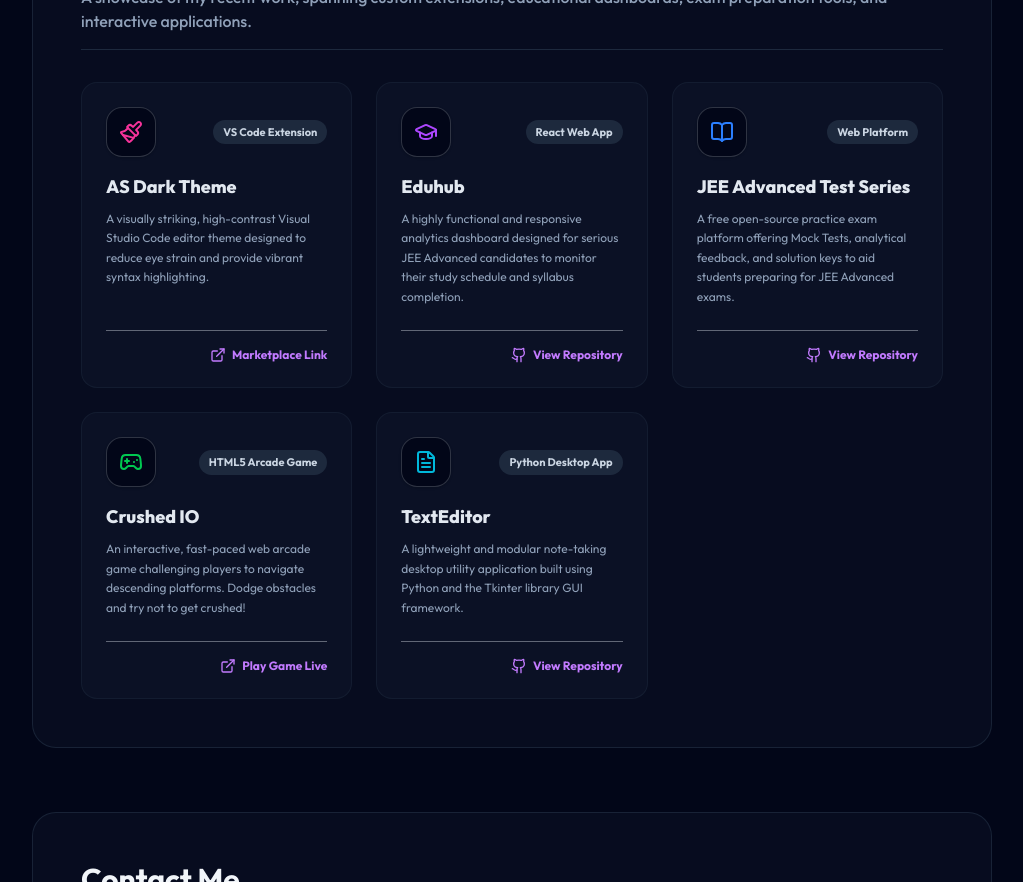
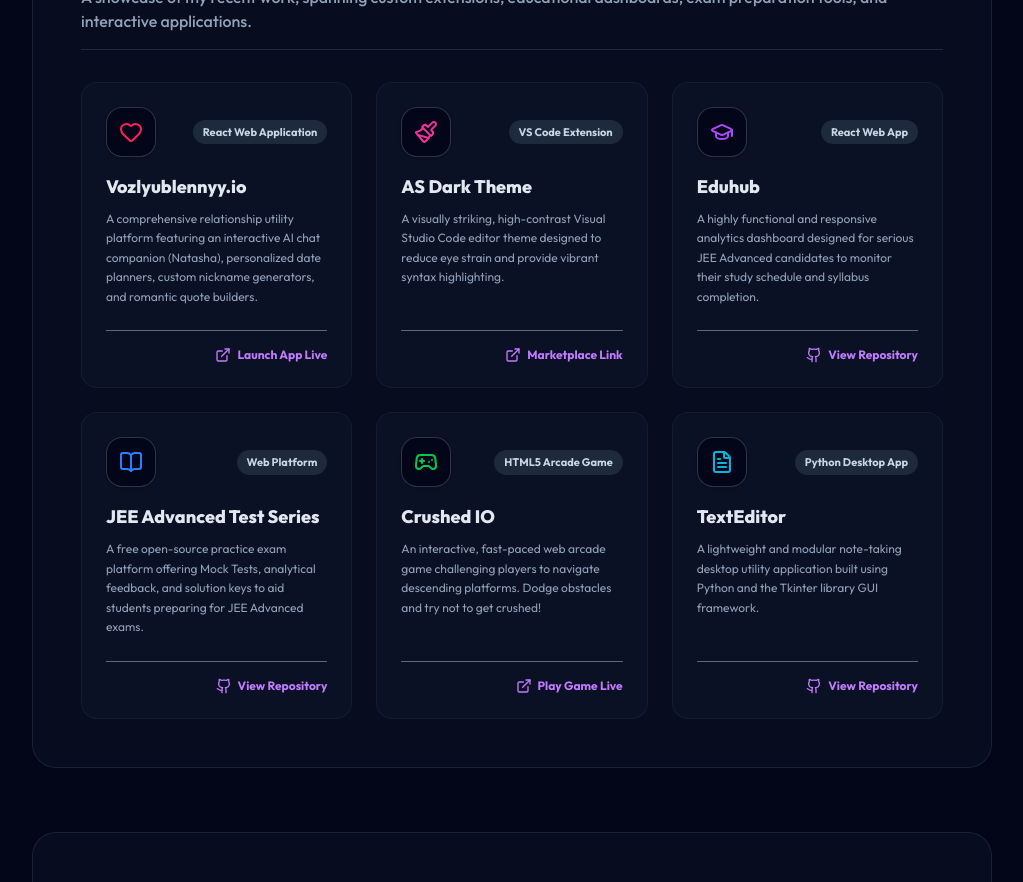
Before and after one commit to AS-Developer-17/AS.Developer-Personal-Portfolio, a React (Vite) app in the folder PersonalPortfolio/: page / in a window 1280 px wide. Shown: the part 3160-4042 px from the top of the page, without its empty margins (128-1151 px from the left). Built offline with nearby package versions, Linux system fonts and the light colour scheme; no server answers.

Commit message:
Update Projects.jsx

```diff
--- a/PersonalPortfolio/src/components/Projects.jsx
+++ b/PersonalPortfolio/src/components/Projects.jsx
@@ -1,4 +1,4 @@
-import { ExternalLink, Paintbrush, BookOpen, GraduationCap, Gamepad2, FileText } from 'lucide-react'
+import { ExternalLink, Paintbrush, BookOpen, GraduationCap, Gamepad2, FileText, Heart } from 'lucide-react'
 
 // Custom GitHub icon to bypass missing lucide-react exports in some package builds
 const GithubIcon = ({ className }) => (
@@ -20,6 +20,14 @@
 
 export default function Projects() {
   const projectList = [
+    {
+      title: 'Vozlyublennyy.io',
+      description: 'A comprehensive relationship utility platform featuring an interactive AI chat companion (Natasha), personalized date planners, custom nickname generators, and romantic quote builders.',
+      tag: 'React Web Application',
+      link: 'https://vozlyublennyy-io.web.app/',
+      type: 'live-app',
+      icon: <Heart className="w-6 h-6 text-rose-500" />
+    },
     {
       title: 'AS Dark Theme',
       description: 'A visually striking, high-contrast Visual Studio Code editor theme designed to reduce eye strain and provide vibrant syntax highlighting.',
@@ -111,6 +119,10 @@
                   <>
                     <ExternalLink className="w-4 h-4" /> Marketplace Link
                   </>
+                ) : project.type === 'live-app' ? (
+                  <>
+                    <ExternalLink className="w-4 h-4" /> Launch App Live
+                  </>
                 ) : (
                   <>
                     <ExternalLink className="w-4 h-4" /> Play Game Live
```
